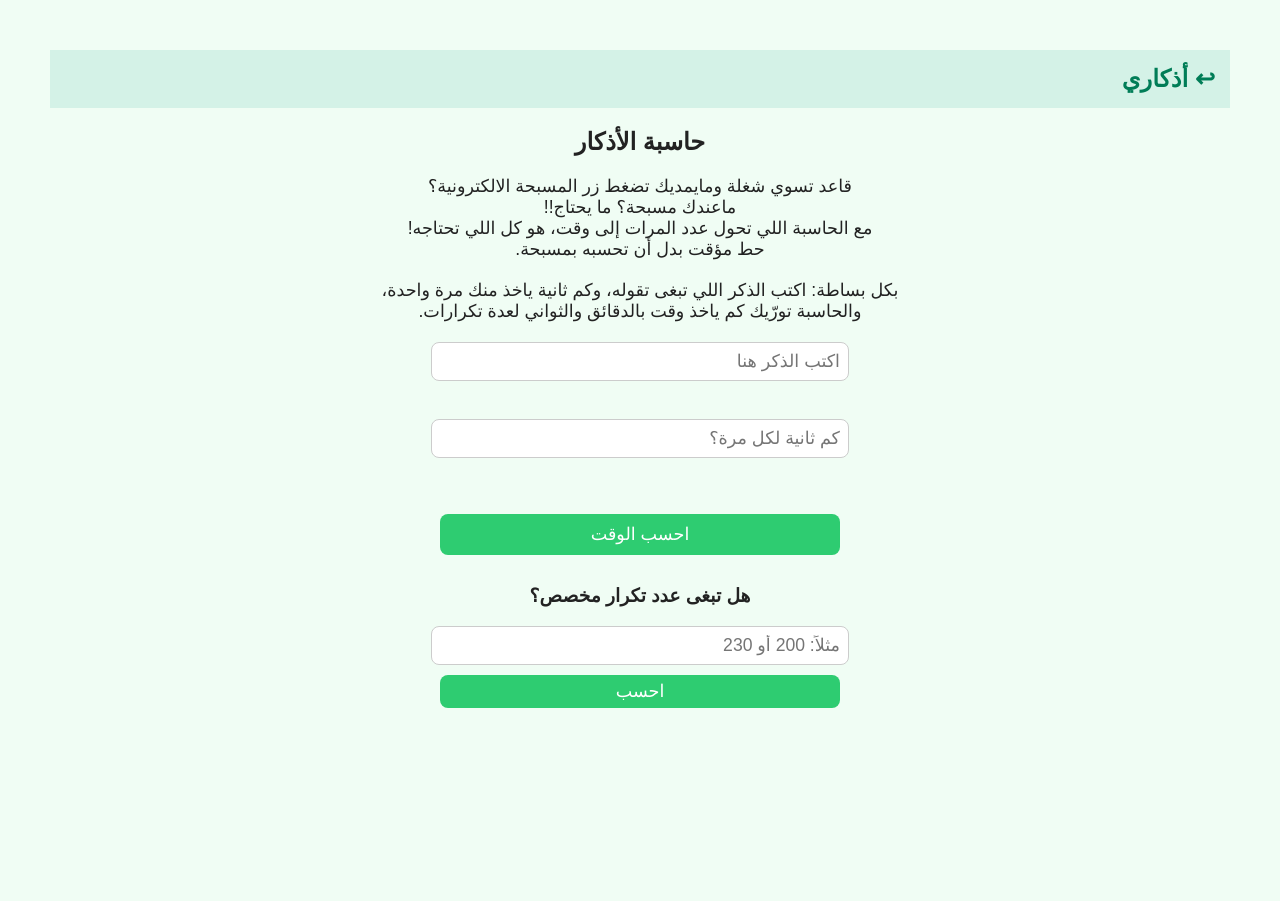
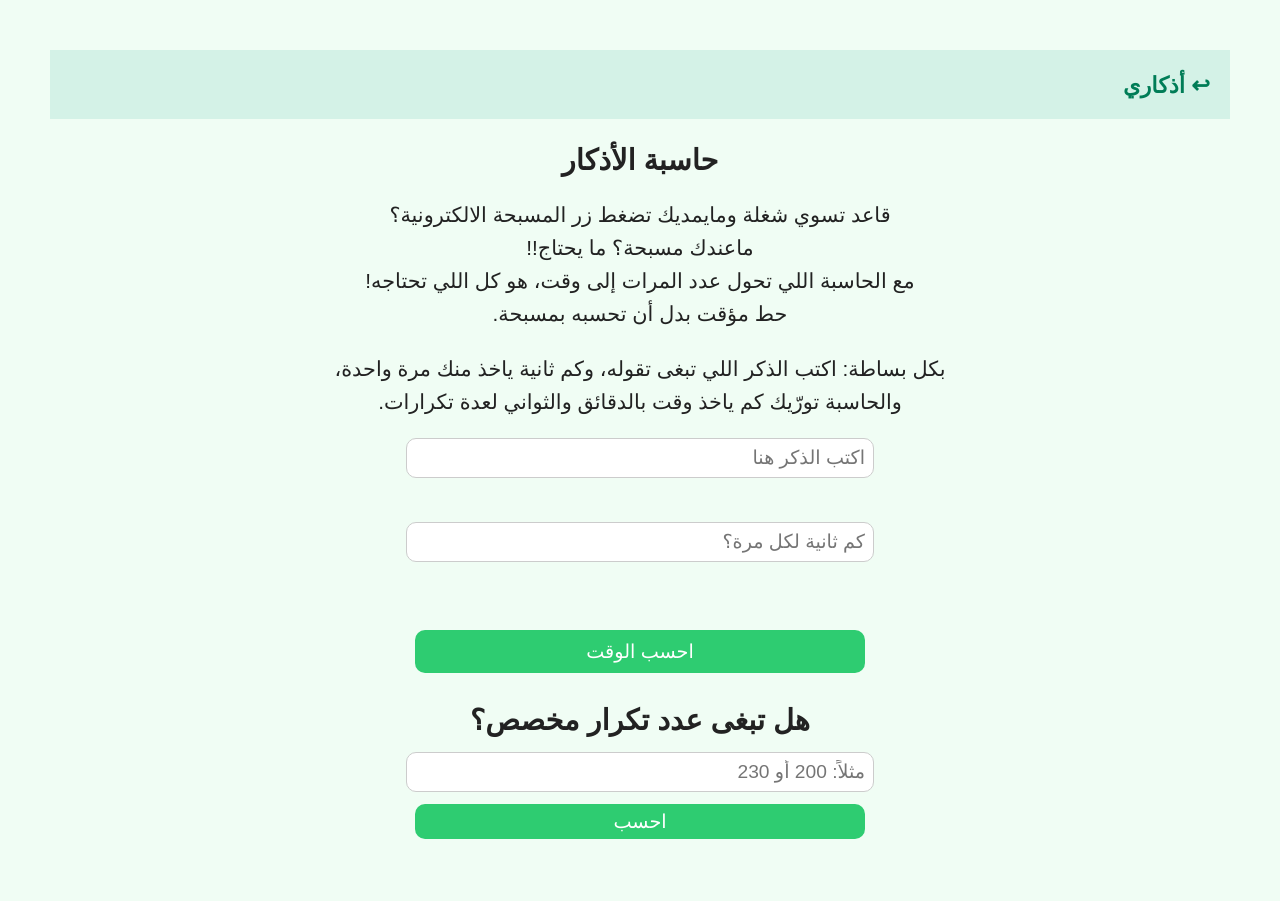
Before and after one commit to FirasAlmalki/azkar_website, a Flask app: page /zikr-calculator in a window 1280 px wide. Before the commit the page ends 708 px from the top, so only its background shows below. Run offline with Flask 3, Linux system fonts and the light colour scheme.

Commit message:
Time fixed

```diff
--- a/app.py
+++ b/app.py
@@ -10,17 +10,18 @@ def home():
     now = datetime.now()
     hour = now.hour
 
-    if 4 <= hour < 16:
+    # تعريف الفترات بدقة:
+    # الصباح من 4 فجراً حتى 6 مساءً
+    if 4 <= hour < 18:
         image_file = "morning.jpg"
-        # Next switch at 16:00
+        # التبديل التالي عند الساعة 18:00
         next_switch = now.replace(hour=16, minute=0, second=0, microsecond=0)
     else:
         image_file = "evening.jpg"
-        # Next switch at 04:00 tomorrow
+        # التبديل التالي عند الساعة 4:00 صباح اليوم التالي
         next_day = now + timedelta(days=1) if hour >= 16 else now
         next_switch = next_day.replace(hour=4, minute=0, second=0, microsecond=0)
 
-    # Convert to timestamp in milliseconds for JS
     next_switch_timestamp = int(next_switch.timestamp() * 1000)
 
     return render_template("index.html", image_file=image_file, next_switch=next_switch_timestamp)
--- a/templates/zikr_calculator.html
+++ b/templates/zikr_calculator.html
@@ -12,12 +12,13 @@
         color: #222;
         text-align: center;
         padding: 20px;
+        font-size: 1.2rem;
       }
 
       .header {
         background-color: #d4f2e7;
-        padding: 15px;
-        font-size: 1.5rem;
+        padding: 20px;
+        font-size: 1.6rem;
         font-weight: bold;
         text-align: right;
       }
@@ -26,26 +27,28 @@
         text-decoration: none;
         color: #007d57;
         font-weight: bold;
+        font-size: 1.4rem;
       }
 
-      h1 {
-        font-size: 2rem;
-        margin-bottom: 10px;
+      h1, h2, h3 {
+        font-size: 1.8rem;
+        margin-bottom: 15px;
       }
 
       p {
-        font-size: 1.1rem;
+        font-size: 1.3rem;
         margin-bottom: 20px;
+        line-height: 1.6;
       }
 
       input, button {
-        font-size: 1.1rem;
-        padding: 12px;
-        width: 80%;
-        max-width: 400px;
-        margin: 10px auto;
+        font-size: 1.2rem;
+        padding: 14px;
+        width: 90%;
+        max-width: 450px;
+        margin: 12px auto;
         display: block;
-        border-radius: 8px;
+        border-radius: 10px;
         border: 1px solid #ccc;
       }
 
@@ -58,6 +61,38 @@
 
       button:hover {
         background-color: #27ae60;
+      }
+
+      ul {
+        padding: 0;
+        list-style: none;
+      }
+
+      li {
+        margin-bottom: 10px;
+        font-size: 1.2rem;
+      }
+
+      @media (max-width: 600px) {
+        h1, h2, h3 {
+          font-size: 1.5rem;
+        }
+
+        p, li {
+          font-size: 1.1rem;
+        }
+
+        input, button {
+          font-size: 1.1rem;
+        }
+
+        .header {
+          font-size: 1.4rem;
+        }
+
+        .header a {
+          font-size: 1.2rem;
+        }
       }
     </style>
 </head>
```
